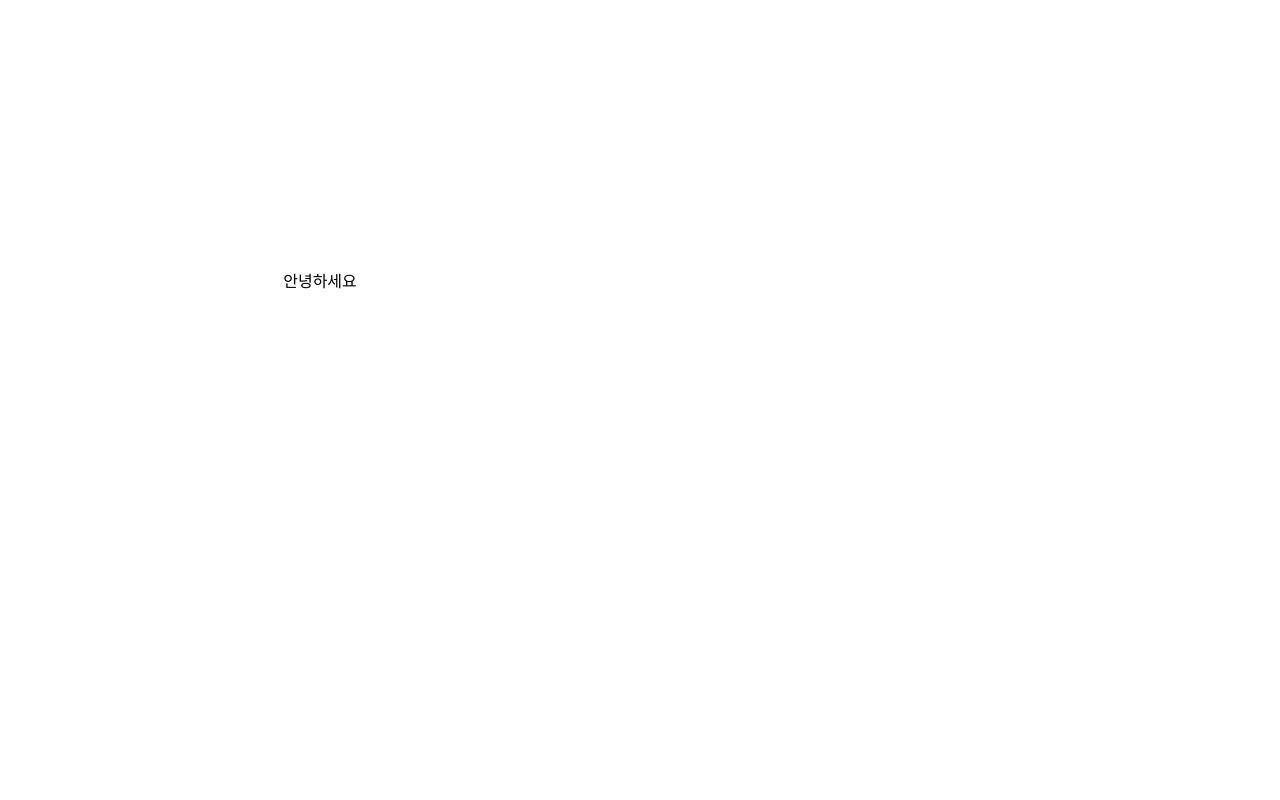
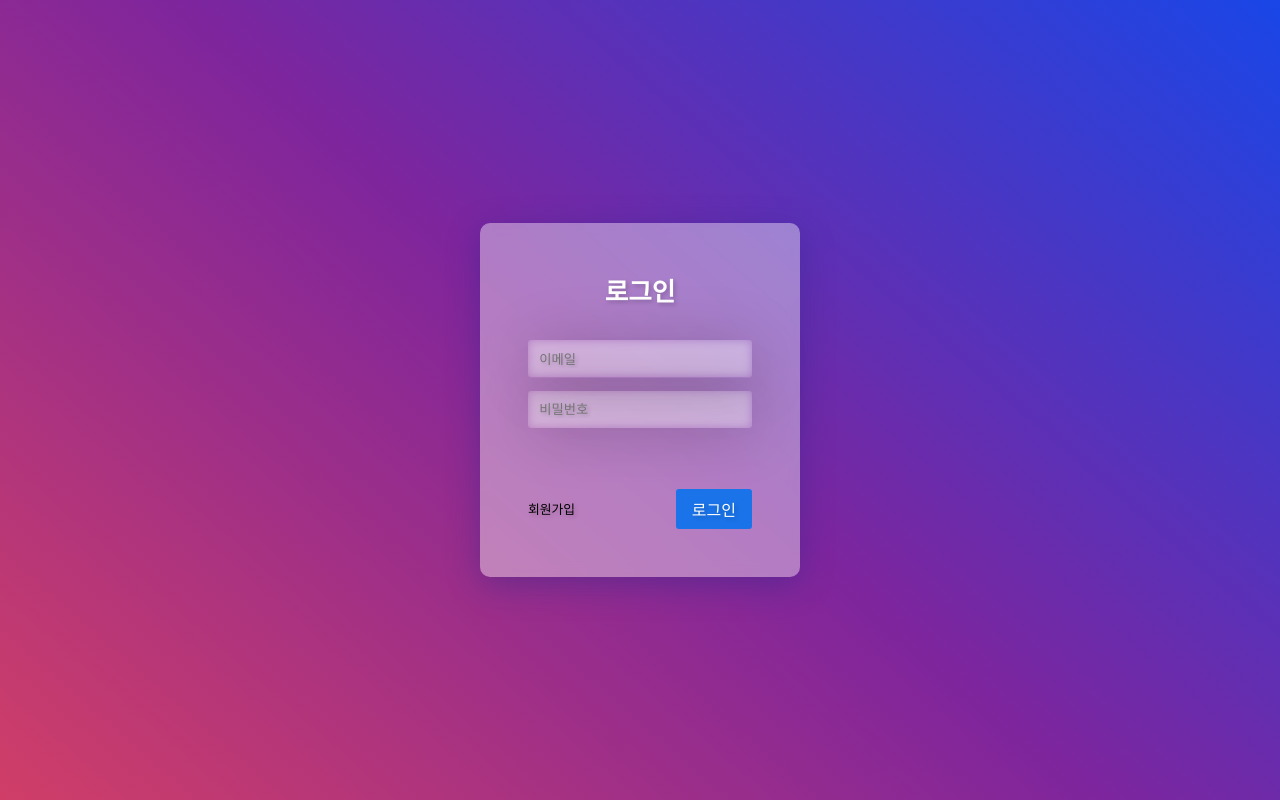
Before and after one commit to Hakseong-Lee/wanted-pre-onboarding-frontend, a React (Create React App) app: page / in a window 1280 px wide. Built offline with nearby package versions, Linux system fonts and the light colour scheme.

Commit message:
Feat: 로그인 페이지 레이아웃 구현

```diff
--- a/src/App.js
+++ b/src/App.js
@@ -1,7 +1,7 @@
 import { Routes, Route } from 'react-router-dom';
 import GlobalStyle from './style/GlobalStyle';
-import LoginPage from './pages/Auth/LoginPage';
-import SignUpPage from './pages/Auth/SignUpPage';
+import LoginPage from './pages/auth/LoginPage';
+import SignUpPage from './pages/auth/SignUpPage';
 import TodoPage from './pages/TodoPage';
 
 function App() {
--- a/src/pages/Auth/LoginPage.jsx
+++ b/src/pages/Auth/LoginPage.jsx
@@ -3,20 +3,94 @@ import styled from 'styled-components';
 
 function LoginPage() {
   return (
-    <Container>
-      <LoginBox>안녕하세요</LoginBox>
-    </Container>
+    <LoginSection>
+      <LoginContainer>
+        <LoginForm>
+          <LoginHeader>로그인</LoginHeader>
+          <LoginInput type="email" name="email" placeholder="이메일"></LoginInput>
+          <LoginInput
+            type="password"
+            name="password"
+            minLength={8}
+            placeholder="비밀번호"
+          ></LoginInput>
+          <ButtonContainer>
+            <SignUpButton>회원가입</SignUpButton>
+            <SubmitButton>로그인</SubmitButton>
+          </ButtonContainer>
+        </LoginForm>
+      </LoginContainer>
+    </LoginSection>
   );
 }
-const Container = styled.div`
+
+const LoginSection = styled.section`
   width: 100vw;
   height: 100vh;
-`;
-const LoginBox = styled.div`
-  width: 50vw;
-  height: 70vh;
   display: flex;
   justify-content: center;
   align-items: center;
+  background: rgb(208, 62, 103);
+  background: linear-gradient(
+    41deg,
+    rgba(208, 62, 103, 1) 0%,
+    rgba(126, 37, 157, 1) 50%,
+    rgba(25, 70, 231, 1) 100%
+  );
 `;
+const LoginContainer = styled.article`
+  width: 20rem;
+  display: flex;
+  justify-content: flex-start;
+  padding: 3rem 0;
+  align-items: center;
+  flex-direction: column;
+  background: rgba(255, 255, 255, 0.4);
+  box-shadow: 0 8px 32px 0 rgba(31, 38, 135, 0.37);
+  backdrop-filter: blur(5.5px);
+  -webkit-backdrop-filter: blur(5.5px);
+  border-radius: 10px;
+`;
+const LoginHeader = styled.h1`
+  color: #fff;
+  padding-bottom: 2rem;
+  font-size: 1.6rem;
+`;
+const LoginInput = styled.input`
+  width: 70%;
+  padding: 0.7rem;
+  border-radius: 3px;
+  background: transparent;
+  border: none;
+  margin-bottom: 0.8rem;
+  border-left: 1px solid $white;
+  border-top: 1px solid $white;
+  backdrop-filter: blur(5px);
+  box-shadow: 4px 4px 60px rgba(0, 0, 0, 0.2);
+  color: #fff;
+  font-weight: 500;
+`;
+const LoginForm = styled.form`
+  width: 100%;
+  display: flex;
+  flex-direction: column;
+  align-items: center;
+`;
+const ButtonContainer = styled.div`
+  display: flex;
+  width: 70%;
+  padding-top: 3rem;
+  justify-content: space-between;
+`;
+const SignUpButton = styled.button`
+  font-size: 0.8rem;
+`;
+const SubmitButton = styled.button`
+  font-size: 1rem;
+  padding: 0.5rem 1rem;
+  color: #fff;
+  background-color: #1a73e8;
+  border-radius: 3px;
+`;
+
 export default LoginPage;
--- a/src/style/GlobalStyle.jsx
+++ b/src/style/GlobalStyle.jsx
@@ -5,19 +5,21 @@ const GlobalStyle = createGlobalStyle`
     box-sizing: border-box;
     margin: 0px;
     padding: 0px;
+    text-shadow: 2px 2px 4px rgba(0, 0, 0, 0.2);
   }
 
   button{
     cursor: pointer;
     outline: none;
     border: none;
+    background-color: transparent;
   }
 
   input{
     border: none;
   }
   input:focus-visible {
-    outline: 0.01rem solid #007aff;
+    outline: 0.15rem solid #1a73e8;
   }
 `;
 
```
